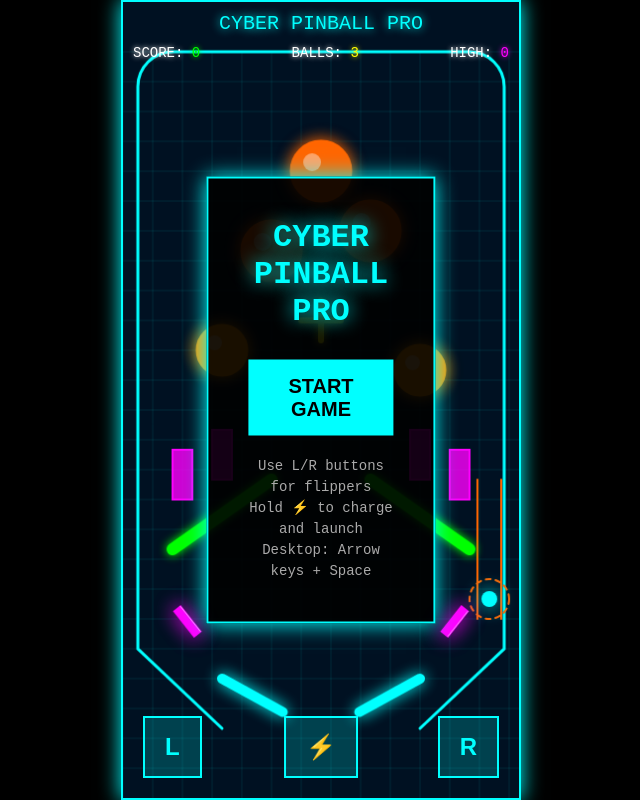
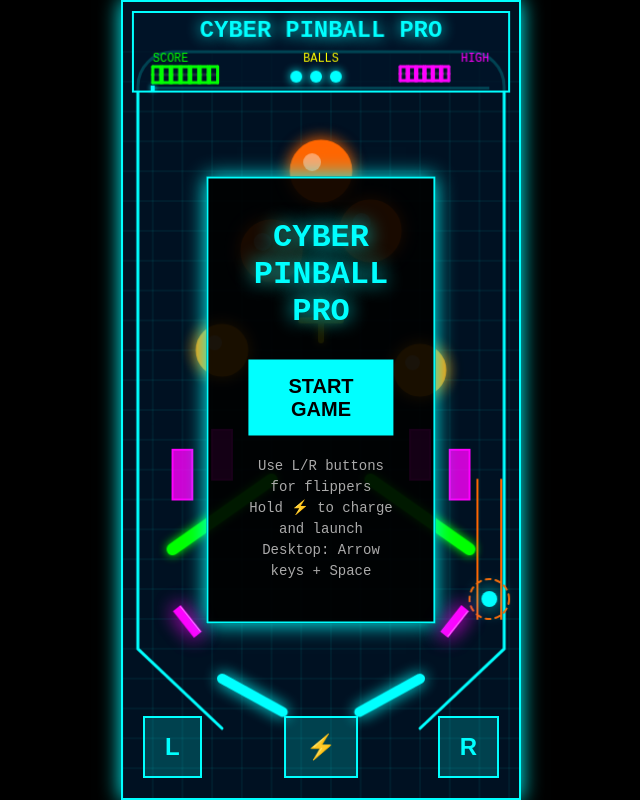
Before and after one commit to erikgoulet/cyber-pinball-pro, a website with bundled scripts: page index.html in a window 1280 px wide. Shown: the whole page, without its empty margins (319-959 px from the left). Built offline with nearby package versions, Linux system fonts and the light colour scheme.

Commit message:
Enhance UI display with cyberpunk styling
- Add LCD-style 7-segment display for scores
- Implement neon glow effects and background panels
- Create visual ball indicators instead of text
- Add score change animations (+XXX display)
- Include extra ball progress bar
- Hide HTML UI elements in favor of canvas rendering

```diff
--- a/scr/css/styles.css
+++ b/scr/css/styles.css
@@ -43,6 +43,7 @@ body {
   padding: 10px;
   pointer-events: none;
   z-index: 10;
+  display: none;
 }
 
 #title {
--- a/scr/js/core/game.js
+++ b/scr/js/core/game.js
@@ -2,6 +2,7 @@ import { Ball } from '../entities/ball.js';
 import { Flipper } from '../entities/flipper.js';
 import { Physics } from '../physics/physics.js';
 import { Renderer } from '../ui/renderer.js';
+import { UIDisplay } from '../ui/ui-display.js';
 import { InputManager } from './input-manager.js';
 import { ELEMENTS } from '../config/elements.js';
 import { GAME, BALL, SCORING } from '../config/constants.js';
@@ -10,6 +11,7 @@ export class Game {
     constructor(canvas) {
         this.canvas = canvas;
         this.renderer = new Renderer(canvas);
+        this.uiDisplay = new UIDisplay(this);
         this.physics = new Physics();
         this.input = new InputManager();
 
@@ -217,6 +219,9 @@ export class Game {
         this.elements.bumpers.forEach(bumper => {
             if (bumper.hit > 0) bumper.hit--;
         });
+
+        // Update UI display
+        this.uiDisplay.update();
     }
 
     draw() {
@@ -231,6 +236,9 @@ export class Game {
         this.renderer.drawSpinners(this.elements.spinners);
         this.renderer.drawFlippers(this.flippers);
         this.renderer.drawBall(this.ball, this.input.isCharging());
+
+        // Draw UI display
+        this.uiDisplay.draw(this.renderer.ctx);
 
         if (this.gameRunning === false && this.ballsLeft <= 0) {
             this.renderer.drawGameOver(this.score);
--- /dev/null
+++ b/scr/js/ui/ui-display.js
@@ -0,0 +1,225 @@
+export class UIDisplay {
+    constructor(game) {
+        this.game = game;
+        this.scoreAnimationTime = 0;
+        this.lastScore = 0;
+        this.scoreChangeAmount = 0;
+
+        // For extra ball progress
+        this.extraBallProgress = 0;
+        this.targetExtraBallScore = 10000;
+    }
+
+    drawDigit(ctx, digit, x, y, size, color, glow = false) {
+        const segments = [
+            // Top
+            [[0, 0], [size, 0]],
+            // Top right
+            [[size, 0], [size, size]],
+            // Bottom right
+            [[size, size], [size, size * 2]],
+            // Bottom
+            [[0, size * 2], [size, size * 2]],
+            // Bottom left
+            [[0, size], [0, size * 2]],
+            // Top left
+            [[0, 0], [0, size]],
+            // Middle
+            [[0, size], [size, size]]
+        ];
+
+        const digitSegments = {
+            '0': [0, 1, 2, 3, 4, 5],
+            '1': [1, 2],
+            '2': [0, 1, 3, 4, 6],
+            '3': [0, 1, 2, 3, 6],
+            '4': [1, 2, 5, 6],
+            '5': [0, 2, 3, 5, 6],
+            '6': [0, 2, 3, 4, 5, 6],
+            '7': [0, 1, 2],
+            '8': [0, 1, 2, 3, 4, 5, 6],
+            '9': [0, 1, 2, 3, 5, 6]
+        };
+
+        ctx.save();
+        ctx.translate(x, y);
+
+        // Draw inactive segments
+        ctx.strokeStyle = 'rgba(255, 255, 255, 0.1)';
+        ctx.lineWidth = 3;
+        segments.forEach(segment => {
+            ctx.beginPath();
+            ctx.moveTo(segment[0][0], segment[0][1]);
+            ctx.lineTo(segment[1][0], segment[1][1]);
+            ctx.stroke();
+        });
+
+        // Draw active segments
+        ctx.strokeStyle = color;
+        ctx.lineWidth = 3;
+
+        if (glow) {
+            ctx.shadowColor = color;
+            ctx.shadowBlur = 10;
+        }
+
+        const activeSegments = digitSegments[digit] || [];
+        activeSegments.forEach(index => {
+            const segment = segments[index];
+            ctx.beginPath();
+            ctx.moveTo(segment[0][0], segment[0][1]);
+            ctx.lineTo(segment[1][0], segment[1][1]);
+            ctx.stroke();
+        });
+
+        ctx.restore();
+    }
+
+    drawLCDText(ctx, text, x, y, size, color, glow = false) {
+        const digitWidth = size * 1.2;
+        const chars = text.toString().split('');
+
+        chars.forEach((char, index) => {
+            if (char >= '0' && char <= '9') {
+                this.drawDigit(ctx, char, x + index * digitWidth, y, size, color, glow);
+            }
+        });
+    }
+
+    draw(ctx) {
+        // Background panel
+        ctx.fillStyle = 'rgba(0, 20, 40, 0.8)';
+        ctx.fillRect(10, 10, 380, 80);
+
+        // Border
+        ctx.strokeStyle = '#00ffff';
+        ctx.lineWidth = 2;
+        ctx.strokeRect(10, 10, 380, 80);
+
+        // Title with glow
+        ctx.save();
+        ctx.font = 'bold 24px "Courier New"';
+        ctx.textAlign = 'center';
+        ctx.fillStyle = '#00ffff';
+        ctx.shadowColor = '#00ffff';
+        ctx.shadowBlur = 15;
+        ctx.fillText('CYBER PINBALL PRO', 200, 35);
+        ctx.restore();
+
+        // Score section
+        this.drawScoreSection(ctx);
+
+        // Balls section
+        this.drawBallsSection(ctx);
+
+        // High score section
+        this.drawHighScoreSection(ctx);
+
+        // Extra ball progress
+        this.drawExtraBallProgress(ctx);
+    }
+
+    drawScoreSection(ctx) {
+        // Label
+        ctx.font = '12px "Courier New"';
+        ctx.fillStyle = '#00ff00';
+        ctx.textAlign = 'left';
+        ctx.fillText('SCORE', 30, 60);
+
+        // Score with animation
+        const displayScore = this.game.score;
+        const isAnimating = this.scoreAnimationTime > 0;
+        const scoreColor = isAnimating ? '#00ff00' : '#00ff00';
+
+        this.drawLCDText(ctx, displayScore.toString().padStart(7, '0'), 30, 65, 8, scoreColor, isAnimating);
+
+        // Score change indicator
+        if (this.scoreChangeAmount > 0 && this.scoreAnimationTime > 0) {
+            ctx.save();
+            ctx.font = 'bold 14px "Courier New"';
+            ctx.fillStyle = '#ffff00';
+            ctx.globalAlpha = this.scoreAnimationTime;
+            ctx.fillText('+' + this.scoreChangeAmount, 120, 55);
+            ctx.restore();
+        }
+    }
+
+    drawBallsSection(ctx) {
+        // Label
+        ctx.font = '12px "Courier New"';
+        ctx.fillStyle = '#ffff00';
+        ctx.textAlign = 'center';
+        ctx.fillText('BALLS', 200, 60);
+
+        // Draw ball indicators
+        const ballRadius = 6;
+        const startX = 175;
+        const y = 75;
+
+        for (let i = 0; i < 3; i++) {
+            ctx.beginPath();
+            ctx.arc(startX + i * 20, y, ballRadius, 0, Math.PI * 2);
+
+            if (i < this.game.ballsLeft) {
+                ctx.fillStyle = '#00ffff';
+                ctx.shadowColor = '#00ffff';
+                ctx.shadowBlur = 10;
+                ctx.fill();
+                ctx.shadowBlur = 0;
+            } else {
+                ctx.strokeStyle = 'rgba(0, 255, 255, 0.3)';
+                ctx.lineWidth = 1;
+                ctx.stroke();
+            }
+        }
+    }
+
+    drawHighScoreSection(ctx) {
+        // Label
+        ctx.font = '12px "Courier New"';
+        ctx.fillStyle = '#ff00ff';
+        ctx.textAlign = 'right';
+        ctx.fillText('HIGH', 370, 60);
+
+        // High score
+        const highScore = this.game.highScore;
+        const xPos = 280;
+        this.drawLCDText(ctx, highScore.toString().padStart(6, '0'), xPos, 65, 7, '#ff00ff', false);
+    }
+
+    drawExtraBallProgress(ctx) {
+        if (this.game.nextExtraBallIndex < this.game.extraBallThresholds.length) {
+            const nextThreshold = this.game.extraBallThresholds[this.game.nextExtraBallIndex];
+            const progress = Math.min(this.game.score / nextThreshold, 1);
+
+            // Progress bar background
+            ctx.fillStyle = 'rgba(0, 255, 255, 0.2)';
+            ctx.fillRect(30, 85, 340, 3);
+
+            // Progress bar fill
+            ctx.fillStyle = '#00ffff';
+            ctx.fillRect(30, 85, 340 * progress, 3);
+
+            // Glow effect at the end
+            if (progress < 1) {
+                ctx.shadowColor = '#00ffff';
+                ctx.shadowBlur = 5;
+                ctx.fillRect(30 + 340 * progress - 2, 84, 4, 5);
+                ctx.shadowBlur = 0;
+            }
+        }
+    }
+
+    update() {
+        // Update score animation
+        if (this.game.score !== this.lastScore) {
+            this.scoreChangeAmount = this.game.score - this.lastScore;
+            this.scoreAnimationTime = 1;
+            this.lastScore = this.game.score;
+        }
+
+        if (this.scoreAnimationTime > 0) {
+            this.scoreAnimationTime -= 0.05;
+        }
+    }
+}
```
